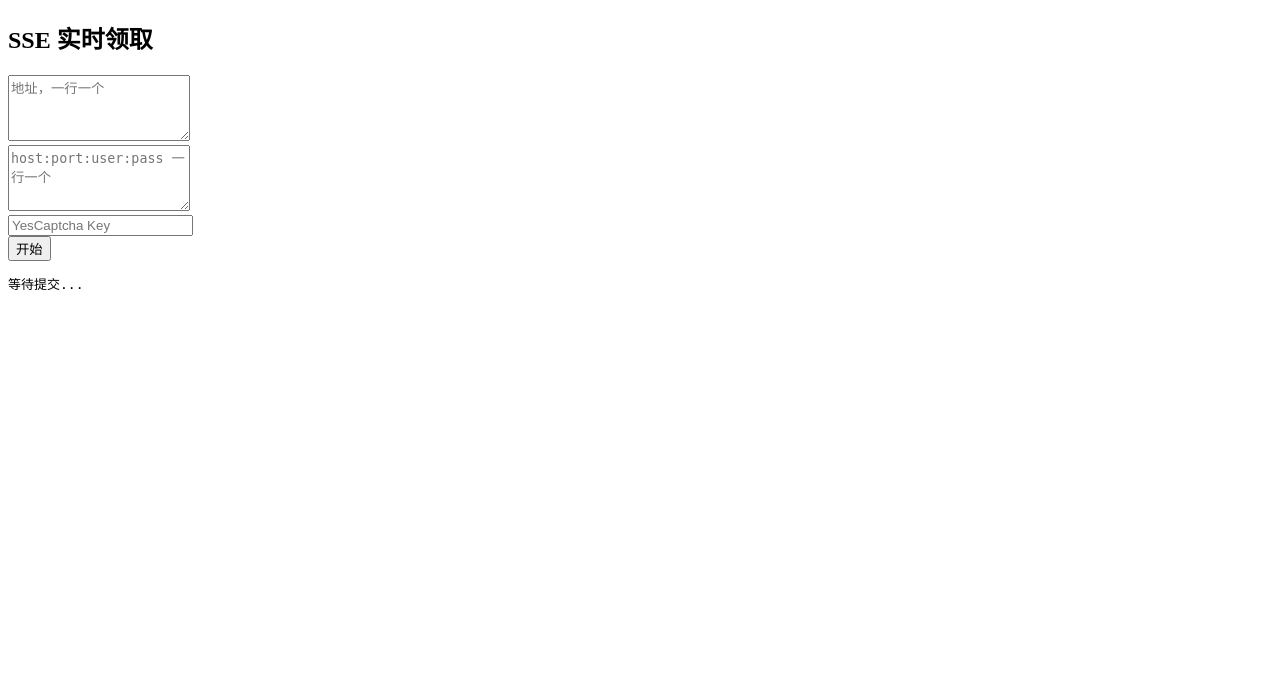
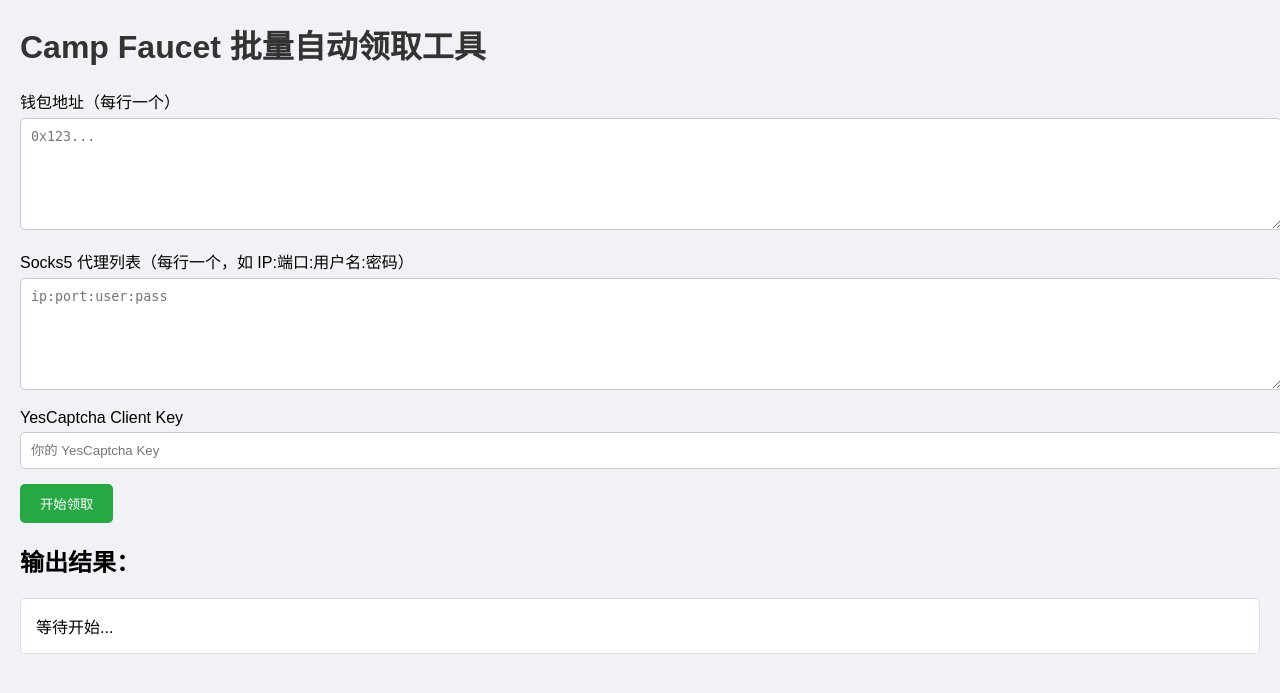
Before and after one commit to fishman6666/faucet-automation, a Flask app: page / in a window 1280 px wide. Shown: the top 693 px of the page. Run offline with Flask 3, Linux system fonts and the light colour scheme.

Commit message:
index.html

```diff
--- a/templates/index.html
+++ b/templates/index.html
@@ -1,21 +1,96 @@
 <!DOCTYPE html>
-<html lang="zh"><head><meta charset="UTF-8"><title>Faucet</title></head><body>
-<h2>SSE 实时领取</h2>
-<form id="f">
-  <textarea name="addresses" placeholder="地址，一行一个" rows="4"></textarea><br>
-  <textarea name="proxies" placeholder="host:port:user:pass 一行一个" rows="4"></textarea><br>
-  <input name="client_key" placeholder="YesCaptcha Key"><br>
-  <button>开始</button>
-</form>
-<pre id="log">等待提交...</pre>
-<script>
-const f = document.getElementById('f'), log = document.getElementById('log');
-f.addEventListener('submit', e => {
-  e.preventDefault(); log.textContent = "链接中...\n";
-  const qs = new URLSearchParams(new FormData(f)).toString();
-  const es = new EventSource('/run?' + qs);
-  es.onmessage = ev => { log.textContent += ev.data + "\n"; };
-  es.onerror = _=>{ log.textContent += "\n❌ 中断\n"; es.close(); };
-});
-</script>
-</body></html>
+<html lang="zh">
+<head>
+  <meta charset="UTF-8">
+  <title>Camp Network 自动领水</title>
+  <style>
+    body {
+      font-family: Arial, sans-serif;
+      margin: 20px;
+      background-color: #f0f2f5;
+    }
+    h1 {
+      color: #333;
+    }
+    textarea, input {
+      width: 100%;
+      padding: 10px;
+      margin-top: 5px;
+      margin-bottom: 15px;
+      border-radius: 5px;
+      border: 1px solid #ccc;
+    }
+    button {
+      padding: 10px 20px;
+      background-color: #28a745;
+      color: white;
+      border: none;
+      border-radius: 5px;
+      cursor: pointer;
+    }
+    button:hover {
+      background-color: #218838;
+    }
+    #output {
+      white-space: pre-wrap;
+      background: #fff;
+      padding: 15px;
+      border: 1px solid #ddd;
+      border-radius: 5px;
+      max-height: 500px;
+      overflow-y: auto;
+    }
+  </style>
+</head>
+<body>
+  <h1>Camp Faucet 批量自动领取工具</h1>
+
+  <label>钱包地址（每行一个）</label>
+  <textarea id="addresses" rows="6" placeholder="0x123..."></textarea>
+
+  <label>Socks5 代理列表（每行一个，如 IP:端口:用户名:密码）</label>
+  <textarea id="proxies" rows="6" placeholder="ip:port:user:pass"></textarea>
+
+  <label>YesCaptcha Client Key</label>
+  <input id="client_key" type="text" placeholder="你的 YesCaptcha Key">
+
+  <button onclick="start()">开始领取</button>
+
+  <h2>输出结果：</h2>
+  <div id="output">等待开始...</div>
+
+  <script>
+    function start() {
+      const addresses = document.getElementById("addresses").value.trim();
+      const proxies = document.getElementById("proxies").value.trim();
+      const clientKey = document.getElementById("client_key").value.trim();
+
+      if (!addresses || !proxies || !clientKey) {
+        alert("请填写所有字段！");
+        return;
+      }
+
+      const params = new URLSearchParams({
+        addresses: addresses,
+        proxies: proxies,
+        client_key: clientKey
+      });
+
+      const output = document.getElementById("output");
+      output.textContent = "⏳ 正在领取中...\n";
+
+      const evtSource = new EventSource("/run?" + params.toString());
+
+      evtSource.onmessage = function (event) {
+        output.textContent += event.data + "\n";
+        output.scrollTop = output.scrollHeight;
+      };
+
+      evtSource.onerror = function () {
+        output.textContent += "\n❌ 流连接中断或出错。\n";
+        evtSource.close();
+      };
+    }
+  </script>
+</body>
+</html>
```
